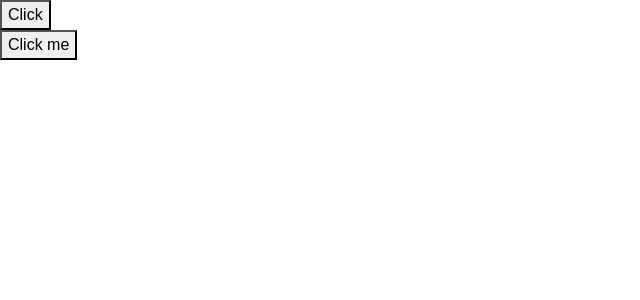
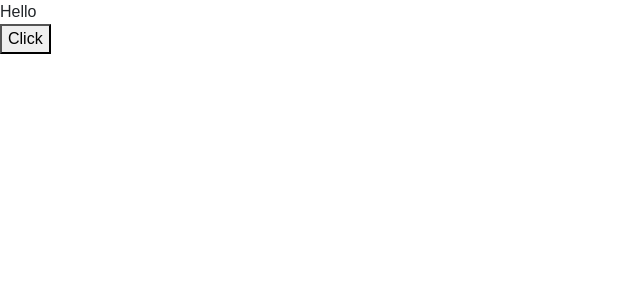
Before and after one commit to quylai/learning-react-redux, a React (Create React App) app in the folder client/: page / in a window 1280 px wide. Shown: the top 300 px of the page, without its empty margins (0-640 px from the left). Built offline with nearby package versions, Linux system fonts and the light colour scheme.

Commit message:
14 - binding event handlers; done

```diff
--- a/client/src/App.js
+++ b/client/src/App.js
@@ -2,8 +2,10 @@
 // import Counter from "./components/Counter.js";
 // import Greet from "./components/Greet.js";
 // import Welcome from "./components/Welcome.js";
-import FunctionClick from "./components/FunctionClick.js";
-import ClassClick from "./components/ClassClick.js";
+// import FunctionClick from "./components/FunctionClick.js";
+// import ClassClick from "./components/ClassClick.js";
+import EventBind from "./components/EventBind.js";
+
 
 
 
@@ -13,8 +15,10 @@
     <div className="App">
       {/* <Greet name="Diana" heroName="Wonder Woman" /> */}
       {/* <Welcome name="Bruce" heroName="Batman" /> */}
-      <FunctionClick />
-      <ClassClick />
+      {/* <FunctionClick /> */}
+      {/* <ClassClick /> */}
+      <EventBind />
+
 
     </div>
     </>
--- /dev/null
+++ b/client/src/components/EventBind.js
@@ -0,0 +1,50 @@
+import React, { Component } from 'react'
+
+class EventBind extends Component {
+
+  constructor(props) {  // for resolution# 1,2,3
+    super(props)
+
+    this.state = {
+      message: "Hello"
+    }
+    this.clickHandler = this.clickHandler.bind(this)  // in for resolution#3, out for #4
+  }
+
+  // clickHandler() {  // omit for resolution#4
+  //   this.setState({
+  //     message: "Goodbye!"
+  //   })
+  //   console.log(this);
+  // }
+
+  clickHandler = () => {  // redefine for #4
+    this.setState({
+      message: "Goodbye!"
+    })
+  }
+
+  render() {
+    return (
+      <div>
+        <div>{this.state.message}</div>
+
+        {/* "this" syntax is not defined here, there are 3-resolution: */}
+
+        {/* resolution#1 */}
+        {/* <button onClick={this.clickHandler.bind(this)}>Click</button> */}
+
+        {/* resolution#2 */}
+        {/* <button onClick={() => this.clickHandler()}>Click</button> */}
+
+        {/* resolution#3 */}
+        {/* <button onClick={this.clickHandler}>Click</button> */}
+
+        {/* resolution#4, also neeed modding "clickHandler" */}
+        <button onClick={this.clickHandler}>Click</button>
+
+      </div>
+    )
+  }
+}
+export default EventBind
```
